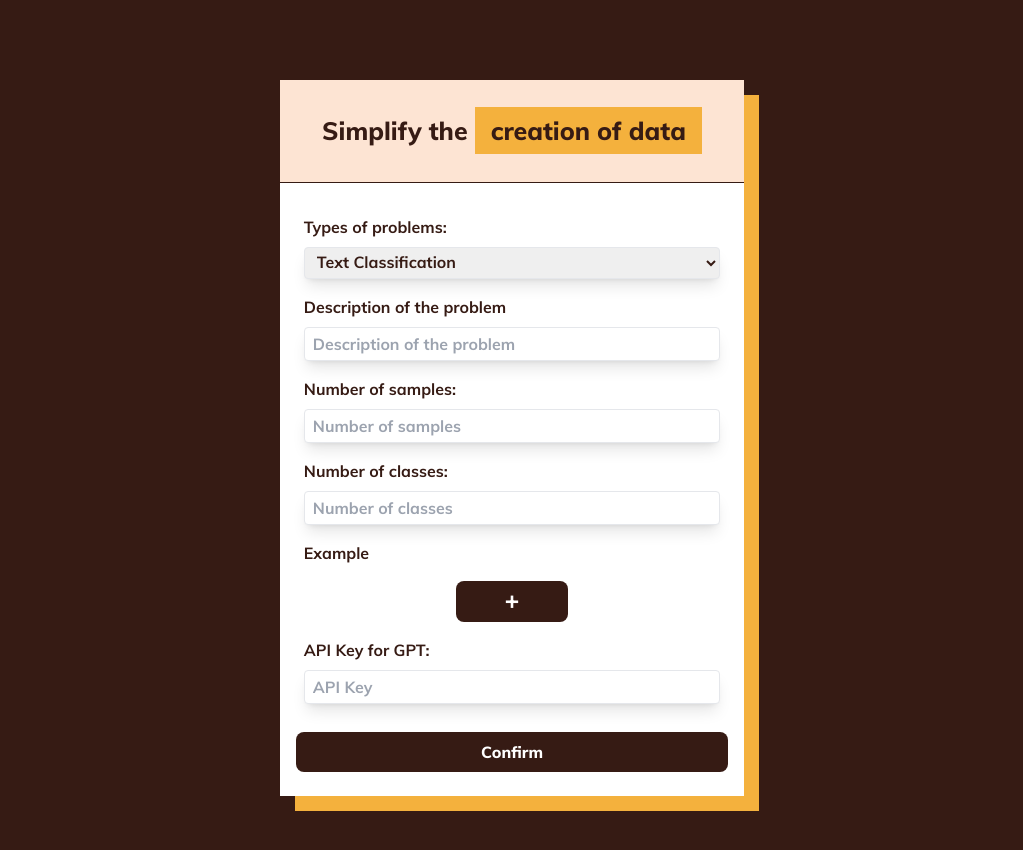
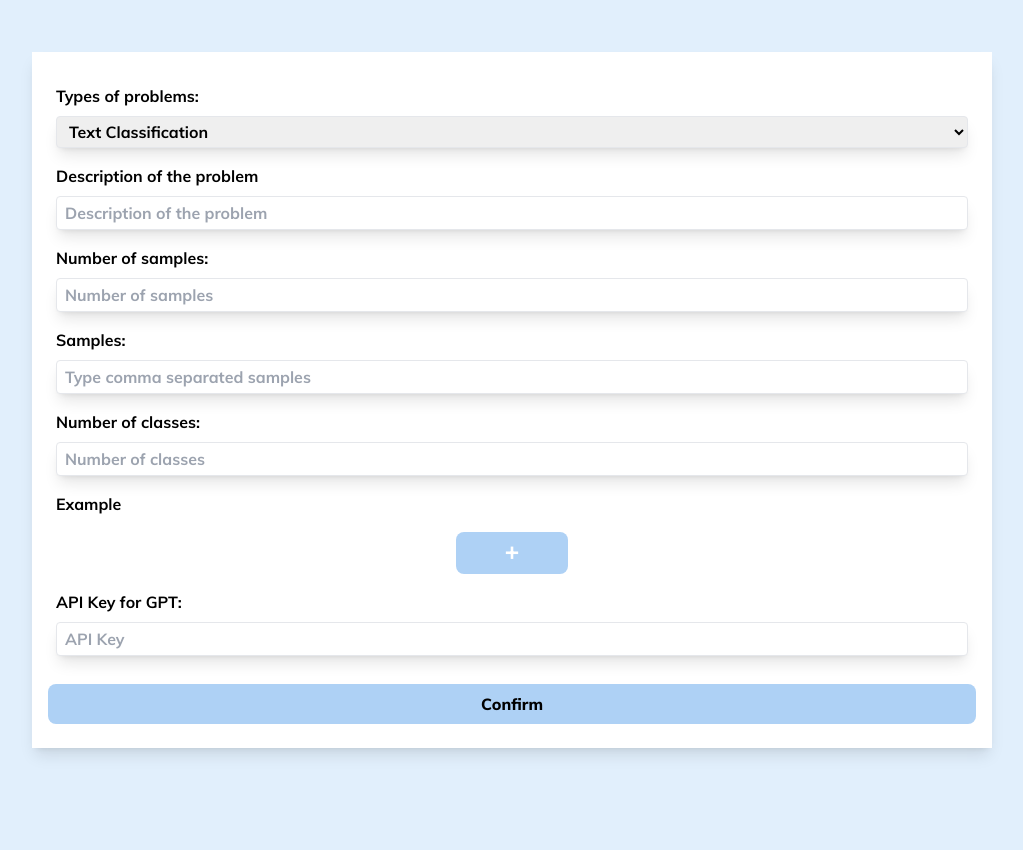
Before and after one commit to SamagraX-Labs/ui-data-modelling, a Next.js app: page / in a window 1280 px wide. Shown: the top 850 px of the page, without its empty margins (128-1151 px from the left). After the commit the page ends 800 px from the top, so only its background shows below. Built offline with nearby package versions, Linux system fonts and the light colour scheme.

Commit message:
minor type fix

```diff
--- a/src/pages/data.tsx
+++ b/src/pages/data.tsx
@@ -37,8 +37,8 @@ export default function Data() {
     <main className={``}>
       <div className="flex justify-center">
         <div className="w-[auto] col-span-4 flex justify-center items-center flex-col min-h-screen mx-10 py-20">
-          <div className="bg-primary border-b border-[#361b14] px-10 w-full py-8 text-center text-primary font-bold text-[25px] box-shadow-box">
-            <span className="text-yellow px-4 py-2">Output</span> of data
+          <div className="bg-primary border-b border-[#aed1f5] px-10 w-full py-8 text-center text-primary font-bold text-[25px] box-shadow-box">
+            <span className="text-yellow py-2">Output</span> of data
           </div>
           <div className="box-shadow-box w-full bg-white py-6 px-4 text-primary font-medium">
             {tableData &&
@@ -50,7 +50,7 @@ export default function Data() {
               </div>
               </>)}
             {/* <table className="table-auto">
-              <thead className="bg-[#361b14] text-white font-demi py-2">
+              <thead className="bg-[#aed1f5] text-white font-demi py-2">
                 <tr className="border-b pb-2">
                   <th className="px-4 py-3">S.No</th>
                   <th className="px-4 py-3">Name</th>
@@ -144,16 +144,16 @@ export default function Data() {
               </tbody>
             </table> */}
           </div>
-          <div className="bg-primary border-b border-[#361b14] px-10 w-full py-3 text-center text-primary font-bold text-[25px] box-shadow-box flex justify-center">
+          <div className="bg-primary border-b border-[#aed1f5] px-10 w-full py-3 text-center text-primary font-bold text-[25px] box-shadow-box flex justify-center">
             <div
-              className="bg-[#361b14] px-3 mr-2 cursor-pointer"
+              className="bg-[#aed1f5] px-3 mr-2 cursor-pointer"
               onClick={() => {
                 router.push('/repo');
               }}>
               😊
             </div>
             <div
-              className="bg-[#361b14] px-3 cursor-pointer"
+              className="bg-[#aed1f5] px-3 cursor-pointer"
               onClick={() => {
                 router.push('/');
               }}>
--- a/src/pages/index.tsx
+++ b/src/pages/index.tsx
@@ -8,6 +8,7 @@ export default function Home() {
     problemType: 'text_classification',
     problemDescription: '',
     numSamples: '',
+    samples: '',
     numClasses: '',
     inputDivs: [],
     apiKey: '',
@@ -44,6 +45,7 @@ export default function Home() {
           body: JSON.stringify({
             prompt: JSON.stringify(formData?.problemDescription) + "\n" + "Some samples are as follows, and generate data in the following structure:" + "\n" + JSON.stringify(formData.inputDivs),
             num_samples: parseInt(formData?.numSamples) || 10,
+            // samples: ,
             task: formData?.problemType,
             num_labels: formData?.inputDivs?.length,
           }),
@@ -65,7 +67,7 @@ export default function Home() {
   };
 
   const renderInputDivs = () => {
-    return formData.inputDivs.map((div, index) => (
+    return formData.inputDivs.map((div: any, index) => (
       <div key={index} className="flex">
         <input
           type="text"
@@ -91,11 +93,11 @@ export default function Home() {
         {/* <div className="col-span-5 flex justify-end">
           <img src="./illustration.svg" width={"750px"} height={"750px"} />
         </div> */}
-        <div className="w-[auto] col-span-4 flex justify-center items-center flex-col min-h-screen mx-10 py-20">
-          <div className="bg-primary border-b border-[#361b14] px-10 w-full py-8 text-center text-primary font-bold text-[25px] box-shadow-box">
+        <div className="col-span-4 w-[75vw] flex justify-center items-center flex-col min-h-screen mx-10 py-5">
+          {/* <div className="bg-primary border-b border-[#aed1f5] px-10 w-full py-8 text-center text-primary font-bold text-[25px] box-shadow-box">
             Simplify the{' '}
-            <span className="text-yellow px-4 py-2">creation of data</span>
-          </div>
+            <span className="text-yellow py-2">creation of data</span>
+          </div> */}
           <div className="box-shadow-box w-full bg-white py-6 px-4">
             <div className="py-2 w-full text-primary font-demi p-2">
               <label htmlFor="dropdown">Types of problems:</label>
@@ -139,6 +141,19 @@ export default function Home() {
                 }
               />
             </div>
+            <div className="py-2 w-full text-primary font-demi p-2">
+              <label htmlFor="samples">Samples:</label>
+              <input
+                type="text"
+                name="samples"
+                className="border rounded mt-2 w-full px-2 shadow-lg py-1"
+                placeholder="Type comma separated samples"
+                value={formData.samples}
+                onChange={(e) =>
+                  setFormData({ ...formData, samples: e?.target?.value })
+                }
+              />
+            </div>
             {formData?.problemType === "text_classification" && <div className="py-2 w-full text-primary font-demi p-2">
               <label htmlFor="num-classes">Number of classes:</label>
               <input
@@ -159,7 +174,7 @@ export default function Home() {
               {renderInputDivs()}
               <button
                 onClick={handleAddInputDiv}
-                className="mt-4 w-fit rounded-lg px-12 bg-[#361b14] font-bold pb-1 text-[25px] text-white cursor-pointer">
+                className="mt-4 w-fit rounded-lg px-12 bg-[#aed1f5] font-bold pb-1 text-[25px] text-white cursor-pointer">
                 +
               </button>
             </div>
@@ -176,7 +191,7 @@ export default function Home() {
                 }
               />
             </div>
-            <div className="py-2 m-auto bg-[#361b14] text-center rounded-lg font-bold p-2 mt-5 cursor-pointer">
+            <div className="py-2 m-auto bg-[#aed1f5] text-center rounded-lg font-bold p-2 mt-5 cursor-pointer">
               <button onClick={handleSubmit}>Confirm</button>
             </div>
           </div>
--- a/src/pages/repo.tsx
+++ b/src/pages/repo.tsx
@@ -49,9 +49,9 @@ export default function Repo() {
           <img src="./illustration.svg" width={"750px"} height={"750px"} />
         </div> */}
         <div className="w-[auto] col-span-4 flex justify-center items-center flex-col min-h-screen mx-10 py-20">
-          <div className="bg-primary border-b border-[#361b14] px-10 w-full py-8 text-center text-primary font-bold text-[25px] box-shadow-box">
+          <div className="bg-primary border-b border-[#aed1f5] px-10 w-full py-8 text-center text-primary font-bold text-[25px] box-shadow-box">
             Share the{' '}
-            <span className="text-yellow px-4 py-2">repo credentials</span>
+            <span className="text-yellow py-2">repo credentials</span>
           </div>
           <div className="box-shadow-box w-full bg-white py-6 px-4">
             <div className="py-2 w-full text-primary font-demi p-2">
@@ -98,10 +98,10 @@ export default function Repo() {
               />
             </div>
             <div className="flex items-center justify-center">
-              <div className="py-2 bg-[#361b14] text-center rounded-lg font-bold p-2 mt-5 cursor-pointer w-full mx-2">
+              <div className="py-2 bg-[#aed1f5] text-center rounded-lg font-bold p-2 mt-5 cursor-pointer w-full mx-2">
                 <button onClick={() => handleSubmit('create')}>Create</button>
               </div>
-              <div className="py-2 bg-[#361b14] text-center rounded-lg font-bold p-2 mt-5 cursor-pointer w-full mx-2">
+              <div className="py-2 bg-[#aed1f5] text-center rounded-lg font-bold p-2 mt-5 cursor-pointer w-full mx-2">
                 <button onClick={() => handleSubmit('update')}>Update</button>
               </div>
             </div>
--- a/src/styles/globals.css
+++ b/src/styles/globals.css
@@ -17,16 +17,16 @@
 }
 
 body {
-  color: white;
-  background: #361b14;
+  color: black;
+  background: #e1effc;
 }
 
 .bg-primary {
-  background: #fde4d3 !important;
+  background: #aed1f5 !important;
 }
 
 .text-primary {
-  color: #361b14;
+  color: #000;
 }
 
 @font-face {
@@ -68,11 +68,12 @@ body {
 }
 
 .text-yellow {
-  background: #f4b13d;
+  /* background: darkblue; */
+  color: black;
 }
 
 .box-shadow-box {
-  box-shadow: 15px 15px #f4b13d;
+  box-shadow: 0 10px 15px -3px rgb(0 0 0 / 0.1), 0 4px 6px -4px rgb(0 0 0 / 0.1);
 }
 
 .bg-input-box {
```
Also changed, not shown: public/illustration.svg.
